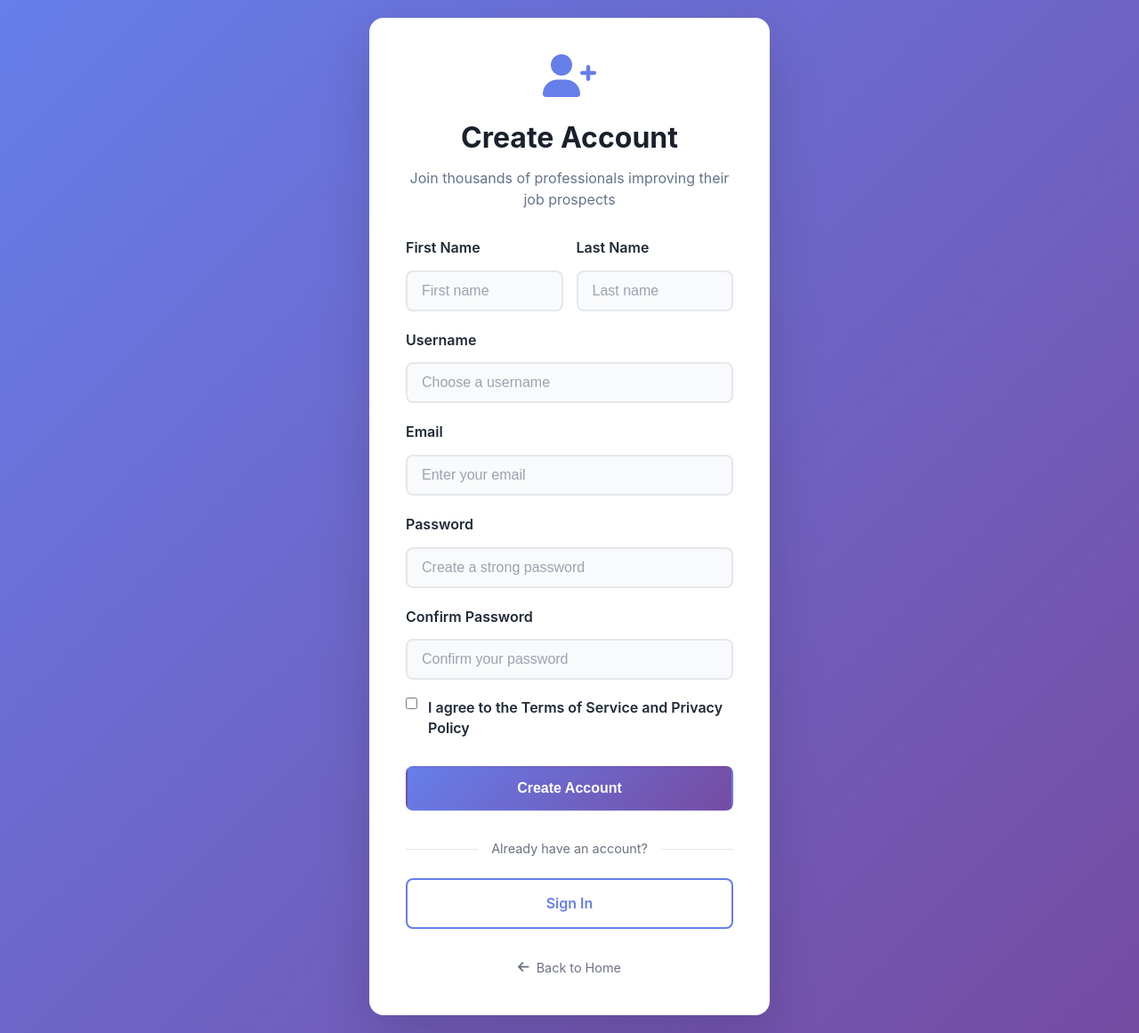
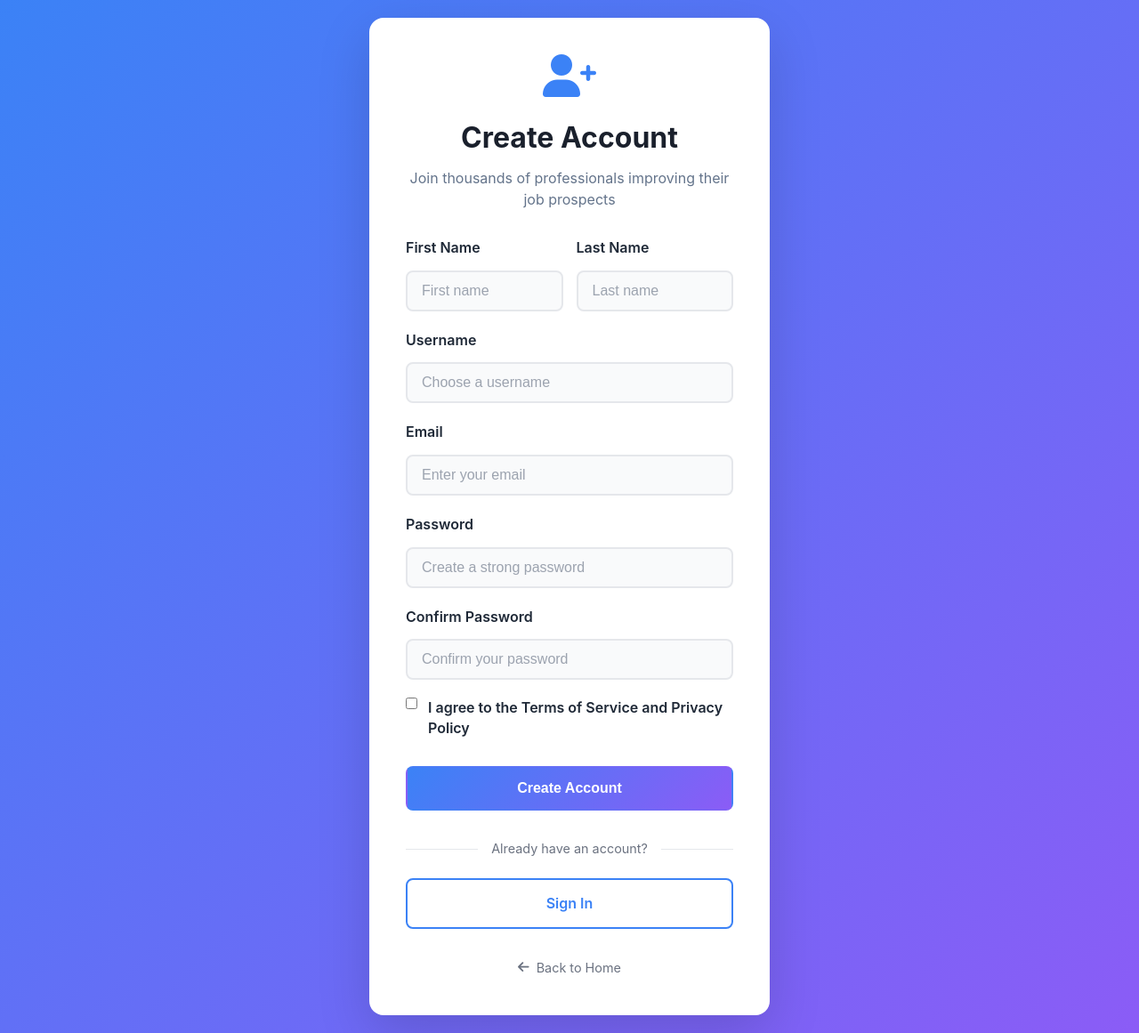
Before and after one commit to pawanbhattarai/resumeanalyzer, a Flask app: page /auth/register in a window 1280 px wide. Shown: the whole page at 89% size. Run offline with Flask 3, Linux system fonts and the light colour scheme.

Commit message:
Assistant checkpoint: Updated auth pages to match dashboard theme
Assistant generated file changes:
- static/auth.css: Update auth pages to use consistent purple/blue gradient theme, Update auth header icon color, Update form input focus color, Update checkbox accent color, Update primary button gradient, Update secondary button color, Update auth link color, Update back link hover color

---

User prompt:

Update the login signup pages to make consistant color like the dashboard/index has.

Replit-Commit-Author: Assistant
Replit-Commit-Session-Id: 9fdaa9cb-598a-4eac-add3-7461c70dd6e9
Replit-Commit-Event-Id: 4bc21fe5-a04b-412c-86e4-e7c6b66fd171

```diff
--- a/static/auth.css
+++ b/static/auth.css
@@ -1,7 +1,7 @@
 
 /* Authentication Styles */
 .auth-body {
-    background: linear-gradient(135deg, #667eea 0%, #764ba2 100%);
+    background: linear-gradient(135deg, #3b82f6 0%, #8b5cf6 100%);
     min-height: 100vh;
     display: flex;
     align-items: center;
@@ -33,7 +33,7 @@
 
 .auth-header i {
     font-size: 3rem;
-    color: #667eea;
+    color: #3b82f6;
     margin-bottom: 20px;
     display: block;
 }
@@ -85,9 +85,9 @@
 
 .form-input:focus {
     outline: none;
-    border-color: #667eea;
+    border-color: #3b82f6;
     background-color: white;
-    box-shadow: 0 0 0 3px rgba(102, 126, 234, 0.1);
+    box-shadow: 0 0 0 3px rgba(59, 130, 246, 0.1);
 }
 
 .form-input::placeholder {
@@ -103,7 +103,7 @@
 .checkbox {
     width: auto;
     margin: 0;
-    accent-color: #667eea;
+    accent-color: #3b82f6;
 }
 
 .checkbox-label {
@@ -138,23 +138,23 @@
 }
 
 .auth-btn.primary {
-    background: linear-gradient(135deg, #667eea 0%, #764ba2 100%);
+    background: linear-gradient(135deg, #3b82f6 0%, #8b5cf6 100%);
     color: white;
 }
 
 .auth-btn.primary:hover {
     transform: translateY(-2px);
-    box-shadow: 0 10px 25px rgba(102, 126, 234, 0.3);
+    box-shadow: 0 10px 25px rgba(59, 130, 246, 0.3);
 }
 
 .auth-btn.secondary {
     background: transparent;
-    color: #667eea;
-    border-color: #667eea;
+    color: #3b82f6;
+    border-color: #3b82f6;
 }
 
 .auth-btn.secondary:hover {
-    background: #667eea;
+    background: #3b82f6;
     color: white;
 }
 
@@ -163,7 +163,7 @@
 }
 
 .auth-link {
-    color: #667eea;
+    color: #3b82f6;
     text-decoration: none;
     font-weight: 500;
     font-size: 0.9rem;
@@ -214,7 +214,7 @@
 }
 
 .back-link:hover {
-    color: #667eea;
+    color: #3b82f6;
 }
 
 .flash-message {
```
